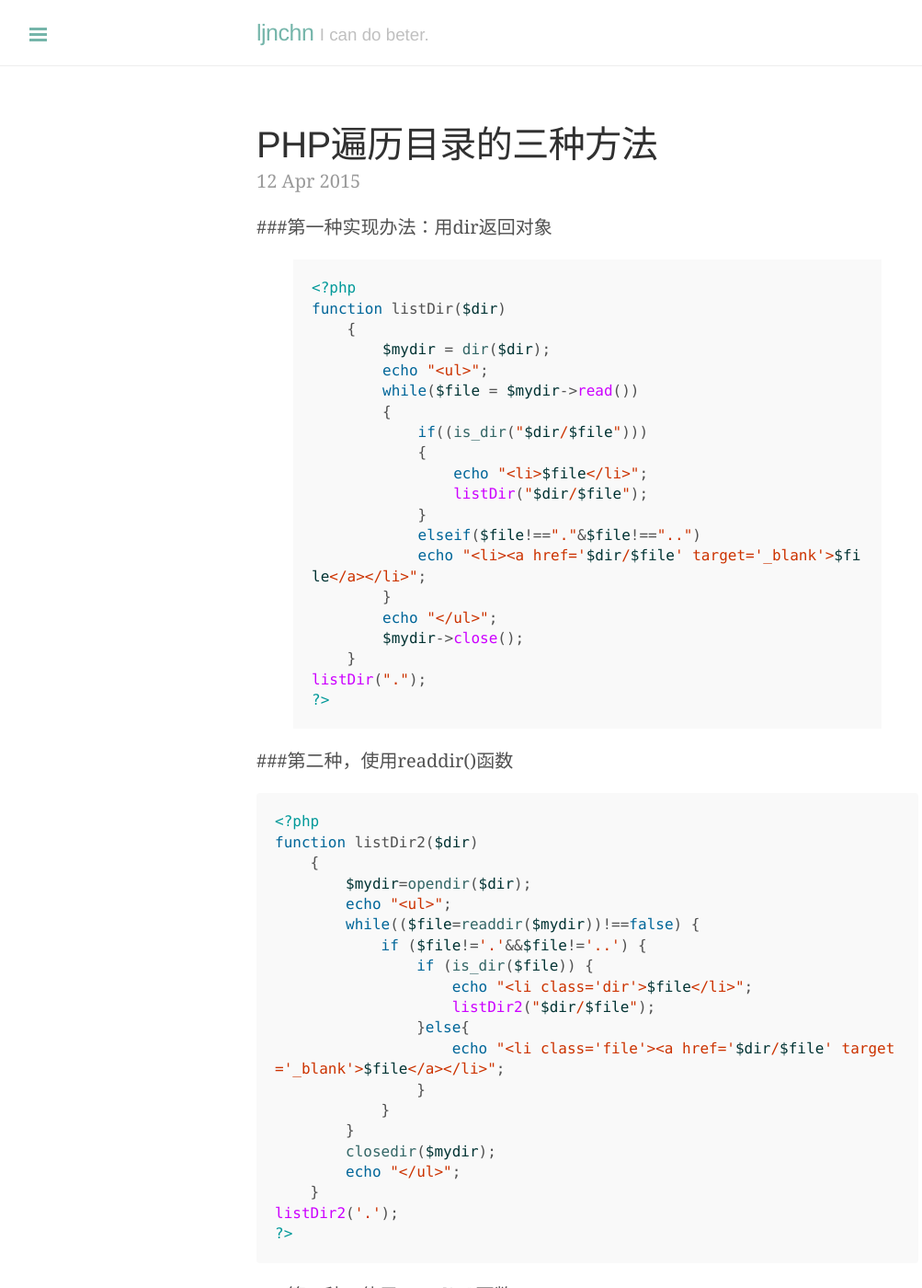
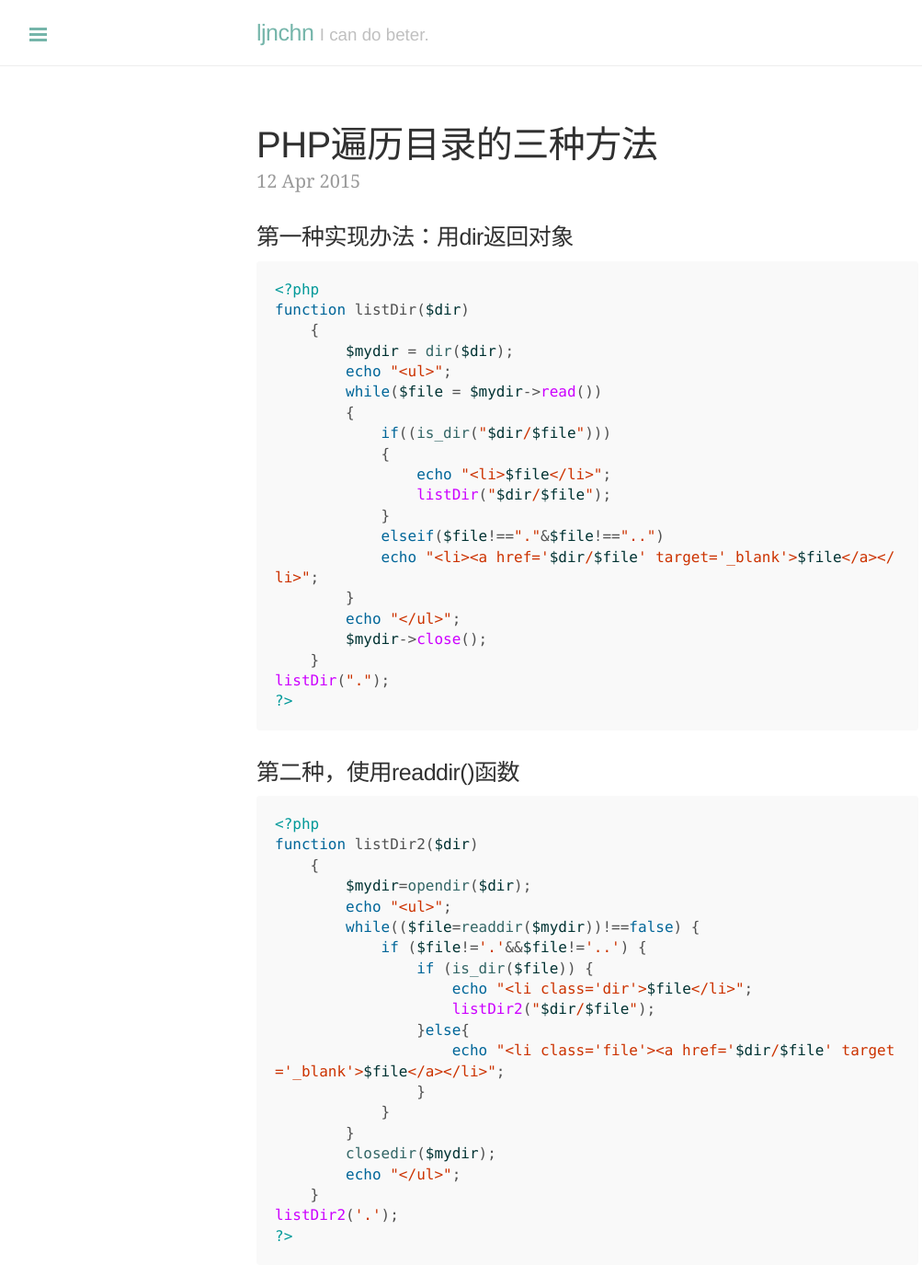
Before and after one commit to ljnchn/ljnchn.github.io, a Jekyll site: the page built from _posts/2015-04-12-PHP遍历目录的三种方法.md, in a window 1280 px wide and 1400 px high. Shown: the whole window at 92% size, without its empty margins (1-1004 px from the left). Built offline with Jekyll 4.4.1, drawn with Linux system fonts in a browser that asks for light colours; some web fonts are replaced; comment, search, counter and statistics services are not loaded; some of the changed text lies outside the part shown.

Commit message:
old post change

````diff
--- a/_posts/2015-04-12-PHP遍历目录的三种方法.md
+++ b/_posts/2015-04-12-PHP遍历目录的三种方法.md
@@ -2,8 +2,8 @@
 layout: post
 title: PHP遍历目录的三种方法
 ---
-###第一种实现办法：用dir返回对象
-{% highlight php %}
+### 第一种实现办法：用dir返回对象
+```php
 <?php
 function listDir($dir)
     {
@@ -24,9 +24,9 @@ function listDir($dir)
     }
 listDir(".");
 ?>
-{% endhighlight %}
+```
 <!-- more -->
-###第二种，使用readdir()函数
+### 第二种，使用readdir()函数
 ```php
 <?php
 function listDir2($dir)
@@ -49,8 +49,8 @@ function listDir2($dir)
 listDir2('.');
 ?>
 ```
-###第三种，使用scandir()函数
-{% highlight php %}
+### 第三种，使用scandir()函数
+```php
 <?php
 function listDir3($dir)
 {
@@ -70,4 +70,4 @@ function listDir3($dir)
 }
 listDir3(".");
 ?>
-{% endhighlight %}
+```
````
Also changed, not shown: _posts/2015-03-18-php处理表单中的checkbox.md (+2 -2 lines), _posts/2015-06-03-JS制作的炸金花小游戏.md (+3 -3 lines), _posts/2016-03-23-客户端登录安全问题.md (+1 -1 lines).
